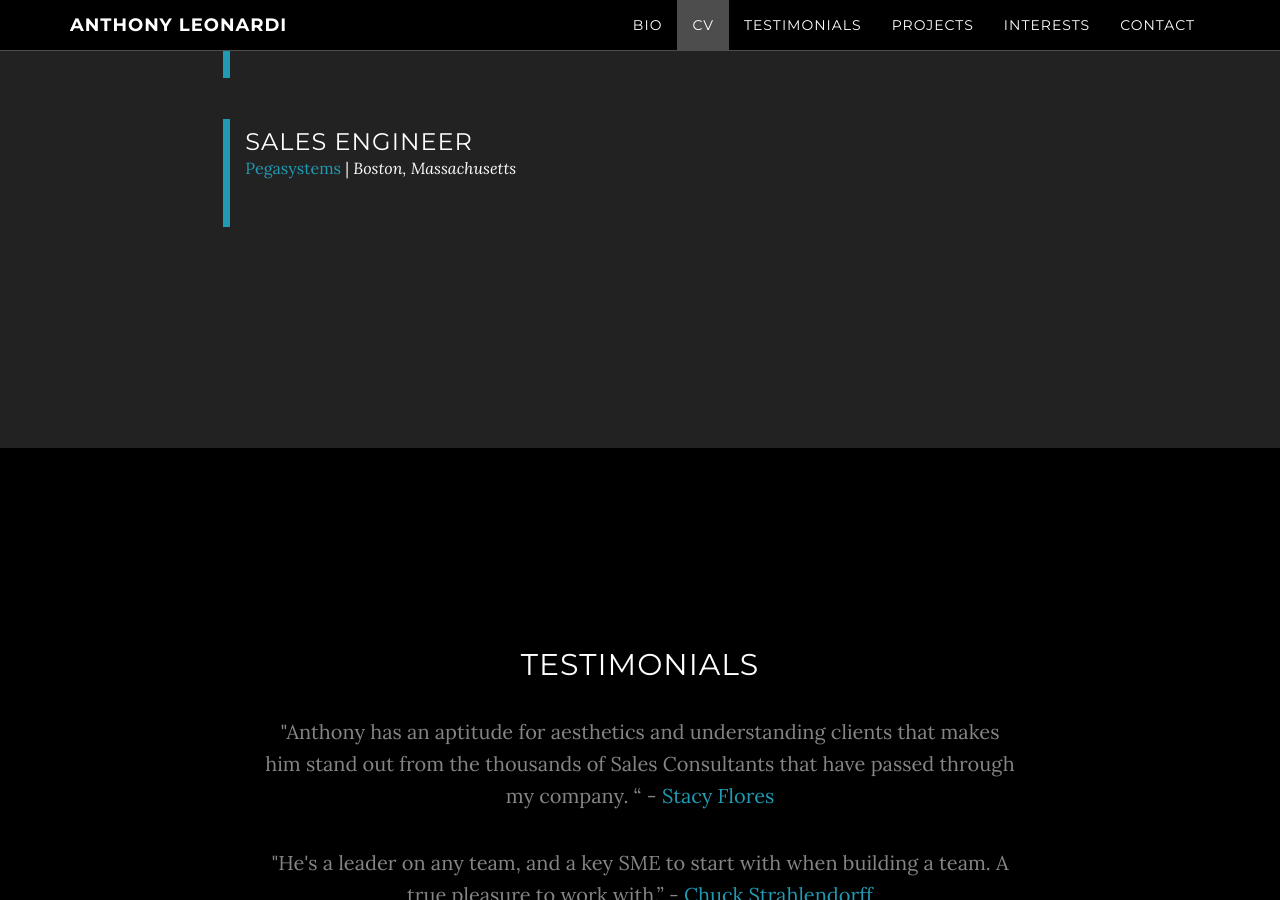
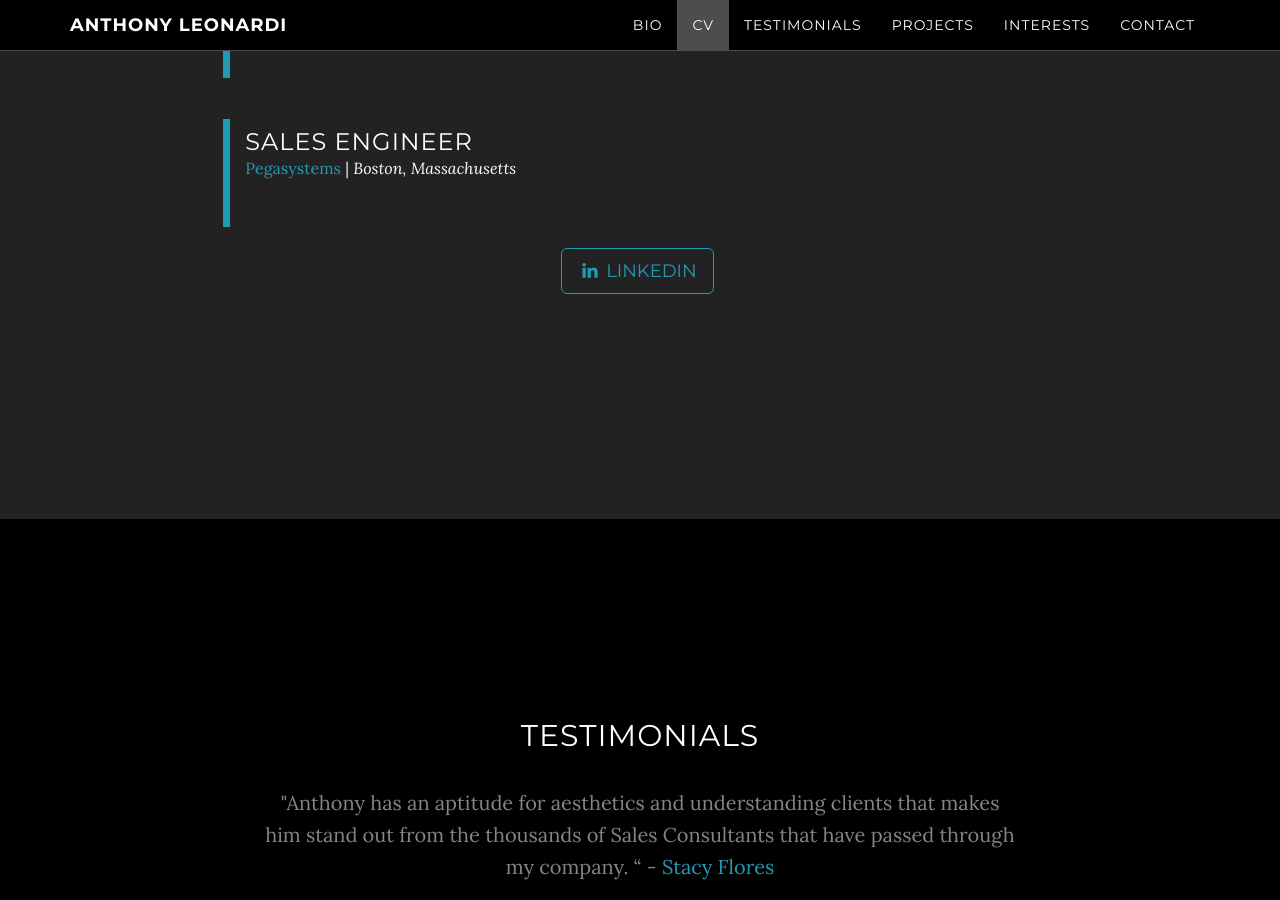
Before and after one commit to AJLeonardi/AJLeonardi, a Jekyll site: the page built from index.html, in a window 1280 px wide and 900 px high, scrolled down 2374 px. Built offline with Jekyll 4.4.1, drawn with Linux system fonts in a browser that asks for light colours.

Commit message:
added a linkedIn button to the CV area.

```diff
--- a/_config.yml
+++ b/_config.yml
@@ -17,7 +17,7 @@ footer: Anthony Leonardi
 # Social networks usernames (many more available: google-plus, flickr, dribbble, pinterest, instagram, tumblr, linkedin, etc.)
 social:
   - title: linkedin
-    url: https://au.linkedin.com/in/anthonyleonardi
+    url: https://www.linkedin.com/in/anthonyleonardi
   - title: instagram
     url: https://instagram.com/AJLeonardi
   - title: twitter
--- a/_includes/CV.html
+++ b/_includes/CV.html
@@ -41,4 +41,11 @@
       </div>
       <div class="col-lg-2"></div>
     </div>
+    <div class = 'row'>
+    <ul class="list-inline banner-social-buttons">
+        <li>
+            <a target='_blank' href="https://www.linkedin.com/in/anthonyleonardi" class="btn btn-default btn-lg"><i class="fa fa-linkedin fa-fw"></i> <span class="network-name">LinkedIn</span></a>
+        </li>
+    </ul>
+    </div>
 </section>
--- a/_includes/contact.html
+++ b/_includes/contact.html
@@ -7,7 +7,7 @@
                 <ul class="list-inline banner-social-buttons">
                     {% for network in site.social %}
                     <li>
-                        <a href="{{ network.url }}" class="btn btn-default btn-lg"><i class="fa fa-{{ network.title }} fa-fw"></i> <span class="network-name">{{ network.title }}</span></a>
+                        <a target='_blank' href="{{ network.url }}" class="btn btn-default btn-lg"><i class="fa fa-{{ network.title }} fa-fw"></i> <span class="network-name">{{ network.title }}</span></a>
                     </li>
                     {% endfor %}
                 </ul>
```
